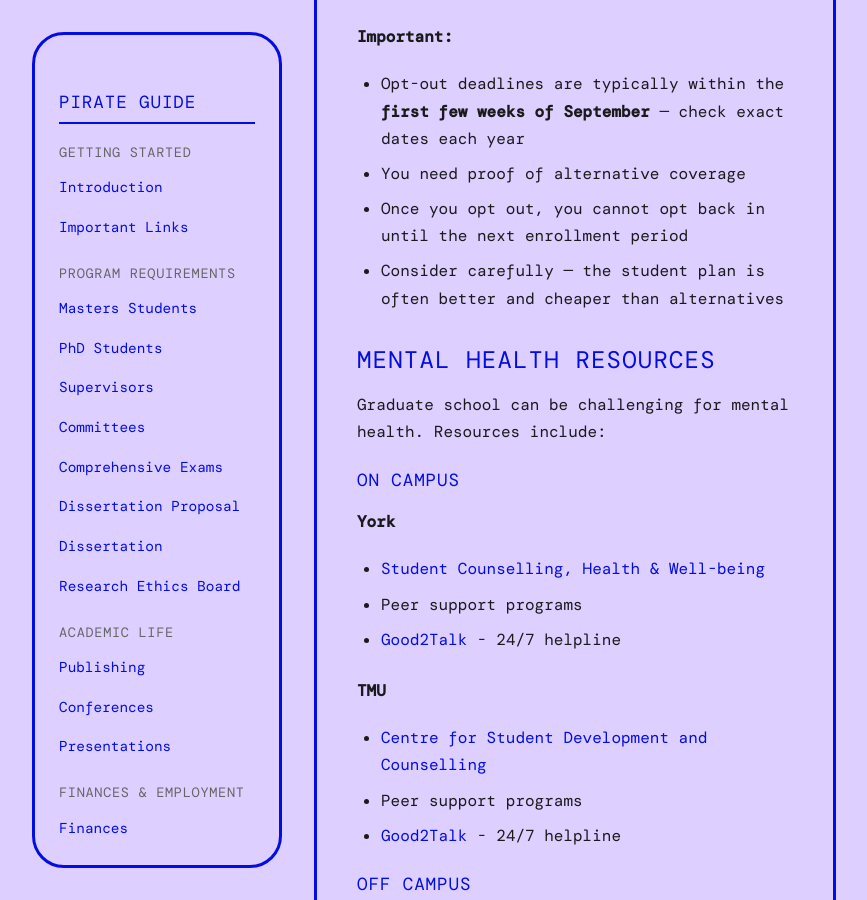
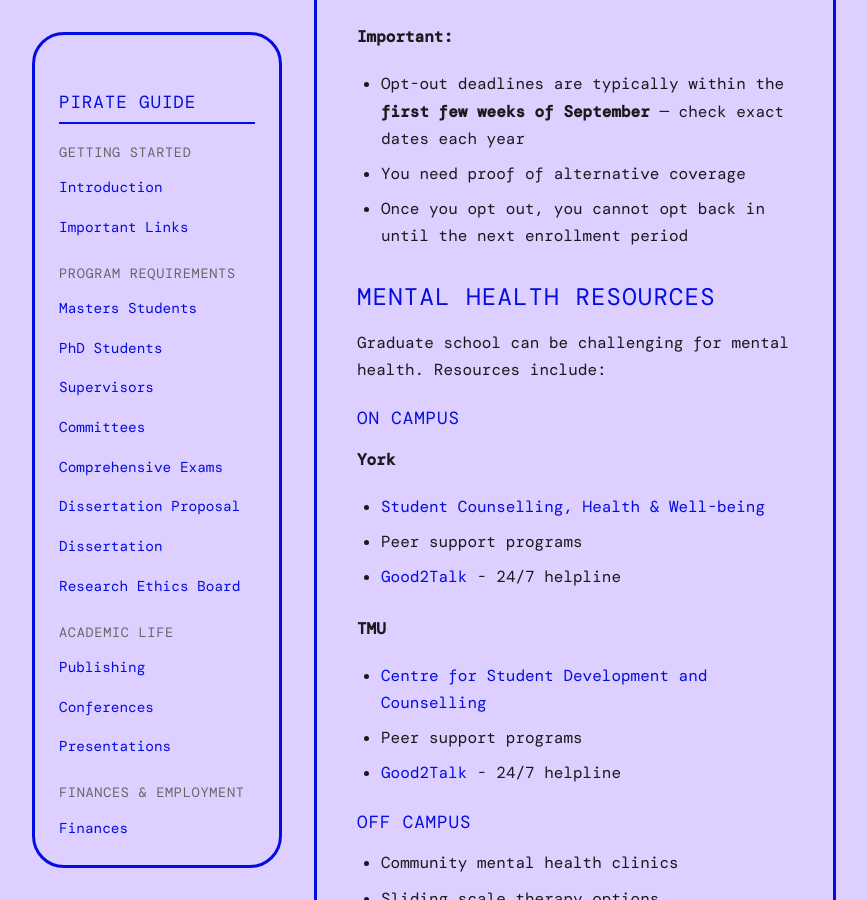
Before and after one commit to iowyth/sorce, a Jekyll site: the page built from _wiki/healthcare.md, in a window 1280 px wide and 900 px high, scrolled down 2633 px. Shown: the whole window, without its empty margins (206-1073 px from the left). Built offline with Jekyll 4.4.1, drawn with Linux system fonts in a browser that asks for light colours; some web fonts are replaced; comment, search, counter and statistics services are not loaded.

Commit message:
Remove student plan comparison bullet point from opting out section

```diff
--- a/_wiki/healthcare.md
+++ b/_wiki/healthcare.md
@@ -57,7 +57,6 @@ If you have equivalent coverage elsewhere (parent's plan, spouse's plan, ODSP, e
 - Opt-out deadlines are typically within the **first few weeks of September** — check exact dates each year
 - You need proof of alternative coverage
 - Once you opt out, you cannot opt back in until the next enrollment period
-- Consider carefully — the student plan is often better and cheaper than alternatives
 
 ## Mental Health Resources
 
```
